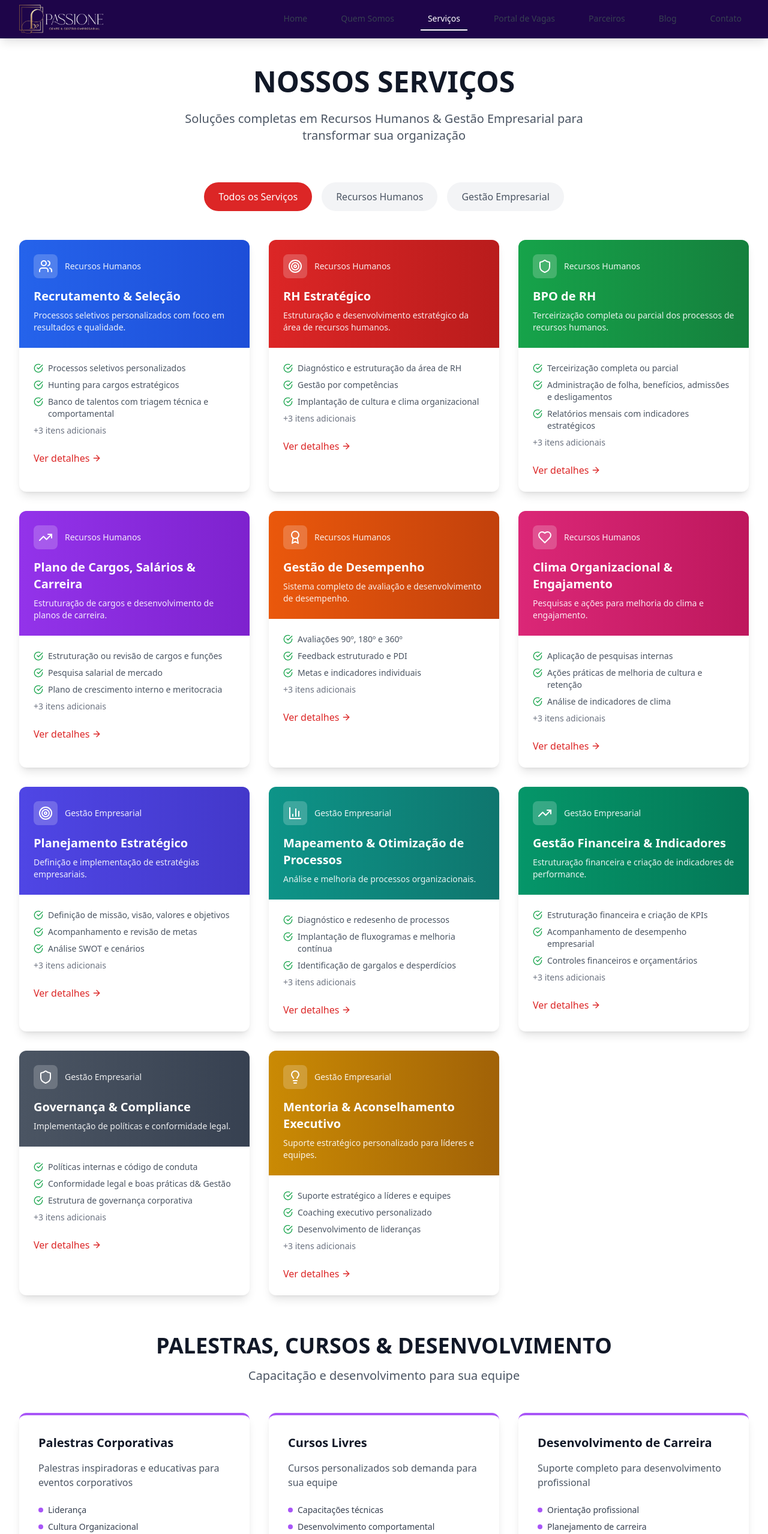
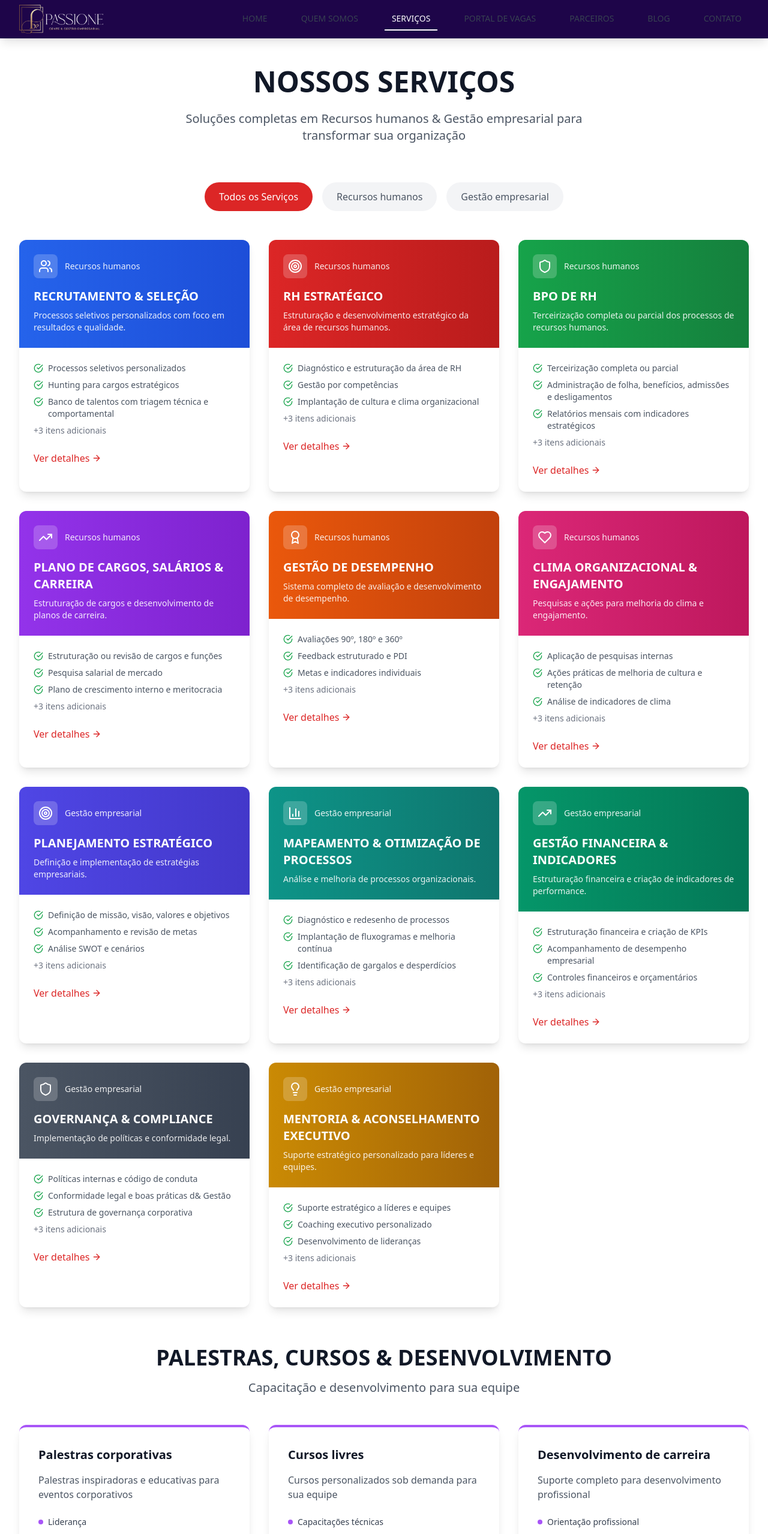
Before and after one commit to ItaloSol/LandingPagePassione, a React (Vite) app: page /servicos in a window 1280 px wide. Shown: the top 2558 px of the page at 60% size. Built offline with nearby package versions, Linux system fonts and the light colour scheme.

Commit message:
Atualizaçõ de escrita

```diff
--- a/src/index.css
+++ b/src/index.css
@@ -9,3 +9,7 @@ h2 {
 h1 {
   text-transform: uppercase;
 }
+
+a {
+  text-transform: uppercase;
+}
--- a/src/pages/Home.tsx
+++ b/src/pages/Home.tsx
@@ -21,7 +21,7 @@ const Home: React.FC = () => {
     },
     {
       icon: TrendingUp,
-      title: 'Consultoria Empresarial',
+      title: 'Consultoria empresarial',
       description: 'Planejamento estratégico, otimização de processos, gestão financeira e governança corporativa.'
     }
   ];
@@ -142,7 +142,7 @@ const Home: React.FC = () => {
               Nossas Soluções
             </h2>
             <p className="text-xl text-gray-600 max-w-2xl mx-auto">
-              Oferecemos soluções completas em RH e consultoria empresarial
+              Oferecemos soluções completas em RH e Consultoria empresarial
             </p>
           </div>
 
--- a/src/pages/Parceiros.tsx
+++ b/src/pages/Parceiros.tsx
@@ -55,12 +55,12 @@ const Parceiros: React.FC = () => {
   const areasColaboracao = [
     {
       icon: Users,
-      titulo: 'Recursos Humanos',
+      titulo: 'Recursos humanos',
       descricao: 'Recrutamento, seleção, gestão de pessoas e desenvolvimento organizacional'
     },
     {
       icon: TrendingUp,
-      titulo: 'Consultoria Empresarial',
+      titulo: 'Consultoria empresarial',
       descricao: 'Planejamento estratégico, processos, gestão financeira e governança'
     },
     {
@@ -399,7 +399,7 @@ const Parceiros: React.FC = () => {
                 <div className="bg-blue-100 w-16 h-16 rounded-full flex items-center justify-center mx-auto mb-4">
                   <span className="text-2xl font-bold text-blue-600">1</span>
                 </div>
-                <h3 className="font-semibold text-gray-900 mb-2">Análise de Perfil</h3>
+                <h3 className="font-semibold text-gray-900 mb-2">Análise de perfil</h3>
                 <p className="text-sm text-gray-600">Avaliação da experiência e competências</p>
               </div>
               <div className="text-center">
@@ -413,7 +413,7 @@ const Parceiros: React.FC = () => {
                 <div className="bg-blue-100 w-16 h-16 rounded-full flex items-center justify-center mx-auto mb-4">
                   <span className="text-2xl font-bold text-blue-600">3</span>
                 </div>
-                <h3 className="font-semibold text-gray-900 mb-2">Projeto Piloto</h3>
+                <h3 className="font-semibold text-gray-900 mb-2">Projeto piloto</h3>
                 <p className="text-sm text-gray-600">Colaboração em projeto inicial</p>
               </div>
               <div className="text-center">
--- a/src/pages/QuemSomos.tsx
+++ b/src/pages/QuemSomos.tsx
@@ -42,7 +42,7 @@ const QuemSomos: React.FC = () => {
     'Equipe registrada em CRP, CRA e demais conselhos profissionais',
     'Metodologia pautada por indicadores de desempenho (KPIs)',
     'Experiência em setores corporativo, público, terceiro setor e educacional',
-    'Clube de Profissionais para networking e suporte contínuo'
+    'Clube de profissionais para networking e suporte contínuo'
   ];
 
   const sectors = [
--- a/src/pages/Servicos.tsx
+++ b/src/pages/Servicos.tsx
@@ -120,7 +120,7 @@ const Servicos: React.FC = () => {
     {
       id: 'plano-cargos-salarios',
       categoria: 'RH',
-      titulo: 'Plano de Cargos, Salários & Carreira',
+      titulo: 'Plano de cargos, salários & carreira',
       descricao: 'Estruturação de cargos e desenvolvimento de planos de carreira.',
       detalhes: [
         'Estruturação ou revisão de cargos e funções',
@@ -143,7 +143,7 @@ const Servicos: React.FC = () => {
     {
       id: 'gestao-desempenho',
       categoria: 'RH',
-      titulo: 'Gestão de Desempenho',
+      titulo: 'Gestão de desempenho',
       descricao: 'Sistema completo de avaliação e desenvolvimento de desempenho.',
       detalhes: [
         'Avaliações 90º, 180º e 360º',
@@ -166,7 +166,7 @@ const Servicos: React.FC = () => {
     {
       id: 'clima-engajamento',
       categoria: 'RH',
-      titulo: 'Clima Organizacional & Engajamento',
+      titulo: 'Clima organizacional & engajamento',
       descricao: 'Pesquisas e ações para melhoria do clima e engajamento.',
       detalhes: [
         'Aplicação de pesquisas internas',
@@ -191,7 +191,7 @@ const Servicos: React.FC = () => {
     {
       id: 'planejamento-estrategico',
       categoria: 'Gestao',
-      titulo: 'Planejamento Estratégico',
+      titulo: 'Planejamento estratégico',
       descricao: 'Definição e implementação de estratégias empresariais.',
       detalhes: [
         'Definição de missão, visão, valores e objetivos',
@@ -214,7 +214,7 @@ const Servicos: React.FC = () => {
     {
       id: 'mapeamento-processos',
       categoria: 'Gestao',
-      titulo: 'Mapeamento & Otimização de Processos',
+      titulo: 'Mapeamento & otimização de processos',
       descricao: 'Análise e melhoria de processos organizacionais.',
       detalhes: [
         'Diagnóstico e redesenho de processos',
@@ -237,7 +237,7 @@ const Servicos: React.FC = () => {
     {
       id: 'gestao-financeira',
       categoria: 'Gestao',
-      titulo: 'Gestão Financeira & Indicadores',
+      titulo: 'Gestão financeira & indicadores',
       descricao: 'Estruturação financeira e criação de indicadores de performance.',
       detalhes: [
         'Estruturação financeira e criação de KPIs',
@@ -260,7 +260,7 @@ const Servicos: React.FC = () => {
     {
       id: 'governanca-compliance',
       categoria: 'Gestao',
-      titulo: 'Governança & Compliance',
+      titulo: 'Governança & compliance',
       descricao: 'Implementação de políticas e conformidade legal.',
       detalhes: [
         'Políticas internas e código de conduta',
@@ -283,7 +283,7 @@ const Servicos: React.FC = () => {
     {
       id: 'mentoria-executiva',
       categoria: 'Gestao',
-      titulo: 'Mentoria & Aconselhamento Executivo',
+      titulo: 'Mentoria & aconselhamento executivo',
       descricao: 'Suporte estratégico personalizado para líderes e equipes.',
       detalhes: [
         'Suporte estratégico a líderes e equipes',
@@ -311,17 +311,17 @@ const Servicos: React.FC = () => {
 
   const palestrasECursos = [
     {
-      titulo: 'Palestras Corporativas',
+      titulo: 'Palestras corporativas',
       temas: ['Liderança', 'Cultura Organizacional', 'Protagonismo', 'Diversidade'],
       descricao: 'Palestras inspiradoras e educativas para eventos corporativos'
     },
     {
-      titulo: 'Cursos Livres',
+      titulo: 'Cursos livres',
       temas: ['Capacitações técnicas', 'Desenvolvimento comportamental', 'Presencial ou online'],
       descricao: 'Cursos personalizados sob demanda para sua equipe'
     },
     {
-      titulo: 'Desenvolvimento de Carreira',
+      titulo: 'Desenvolvimento de carreira',
       temas: ['Orientação profissional', 'Planejamento de carreira', 'Recolocação', 'Entrevistas simuladas'],
       descricao: 'Suporte completo para desenvolvimento profissional'
     }
@@ -348,7 +348,7 @@ const Servicos: React.FC = () => {
                   <servicoSelecionado.icon className="h-8 w-8" />
                 </div>
                 <div>
-                  <h1 className="text-3xl md:text-4xl font-bold">{servicoSelecionado.titulo}</h1>
+                  <h1 className="text-3xl md:text-4xl  font-bold">{servicoSelecionado.titulo}</h1>
                   <p className="text-xl opacity-90 mt-2">{servicoSelecionado.descricao}</p>
                 </div>
               </div>
@@ -358,7 +358,7 @@ const Servicos: React.FC = () => {
                 <div className="bg-white bg-opacity-10 p-4 rounded-lg">
                   <Users className="h-6 w-6 mb-2" />
                   <div className="text-sm opacity-80">Categoria</div>
-                  <div className="font-semibold">{servicoSelecionado.categoria === 'RH' ? 'Recursos Humanos' : 'Gestão Empresarial'}</div>
+                  <div className="font-semibold">{servicoSelecionado.categoria === 'RH' ? 'Recursos humanos' : 'Gestão empresarial'}</div>
                 </div>
                 <div className="bg-white bg-opacity-10 p-4 rounded-lg">
                   <Star className="h-6 w-6 mb-2" />
@@ -445,7 +445,7 @@ const Servicos: React.FC = () => {
             Nossos Serviços
           </h1>
           <p className="text-xl text-gray-600 max-w-3xl mx-auto">
-            Soluções completas em Recursos Humanos & Gestão Empresarial
+            Soluções completas em Recursos humanos & Gestão empresarial
             para transformar sua organização
           </p>
         </div>
@@ -462,7 +462,7 @@ const Servicos: React.FC = () => {
                 }`}
             >
               {categoria === 'Todos' ? 'Todos os Serviços' :
-                categoria === 'RH' ? 'Recursos Humanos' : 'Gestão Empresarial'}
+                categoria === 'RH' ? 'Recursos humanos' : 'Gestão empresarial'}
             </button>
           ))}
         </div>
@@ -481,10 +481,10 @@ const Servicos: React.FC = () => {
                     <servico.icon className="h-6 w-6" />
                   </div>
                   <span className="text-sm font-medium opacity-90">
-                    {servico.categoria === 'RH' ? 'Recursos Humanos' : 'Gestão Empresarial'}
+                    {servico.categoria === 'RH' ? 'Recursos humanos' : 'Gestão empresarial'}
                   </span>
                 </div>
-                <h3 className="text-xl font-bold mb-2">{servico.titulo}</h3>
+                <h3 className="text-xl uppercase font-bold mb-2">{servico.titulo}</h3>
                 <p className="text-sm opacity-90">{servico.descricao}</p>
               </div>
 
@@ -560,7 +560,7 @@ const Servicos: React.FC = () => {
                 <div className="bg-red-100 w-16 h-16 rounded-full flex items-center justify-center mx-auto mb-4">
                   <Shield className="h-8 w-8 text-red-600" />
                 </div>
-                <h3 className="font-semibold text-gray-900 mb-2">Profissionais Registrados</h3>
+                <h3 className="font-semibold text-gray-900 mb-2">Profissionais registrados</h3>
                 <p className="text-sm text-gray-600">Equipe com registro em conselhos de classe</p>
               </div>
               <div className="text-center">
@@ -574,14 +574,14 @@ const Servicos: React.FC = () => {
                 <div className="bg-green-100 w-16 h-16 rounded-full flex items-center justify-center mx-auto mb-4">
                   <Heart className="h-8 w-8 text-green-600" />
                 </div>
-                <h3 className="font-semibold text-gray-900 mb-2">Atendimento Personalizado</h3>
+                <h3 className="font-semibold text-gray-900 mb-2">Atendimento personalizado</h3>
                 <p className="text-sm text-gray-600">Soluções 100% customizadas</p>
               </div>
               <div className="text-center">
                 <div className="bg-purple-100 w-16 h-16 rounded-full flex items-center justify-center mx-auto mb-4">
                   <Building className="h-8 w-8 text-purple-600" />
                 </div>
-                <h3 className="font-semibold text-gray-900 mb-2">Experiência Multissetorial</h3>
+                <h3 className="font-semibold text-gray-900 mb-2">Experiência multissetorial</h3>
                 <p className="text-sm text-gray-600">Corporativo, público, terceiro setor</p>
               </div>
             </div>
```
Also changed, not shown: src/components/Footer.tsx (+5 -5 lines), 4 other files (tests, documents, lock files or other folders).
